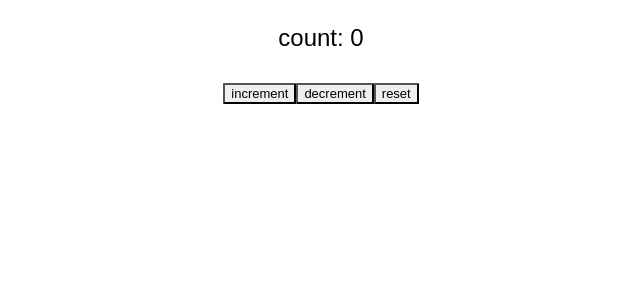
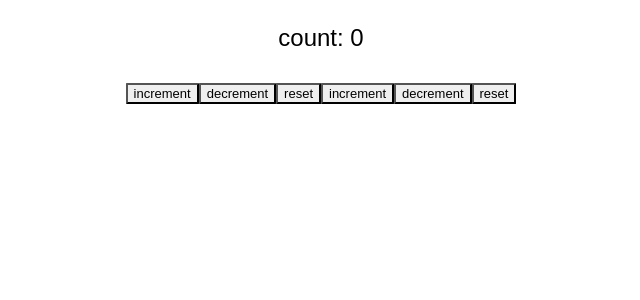
Before and after one commit to neyaz1527/my-react-project, a React (Vite) app: page / in a window 1280 px wide. Shown: the top 300 px of the page, without its empty margins (319-959 px from the left). Built offline with nearby package versions, Linux system fonts and the light colour scheme.

Commit message:
added button

```diff
--- a/src/LearningList.jsx
+++ b/src/LearningList.jsx
@@ -19,6 +19,9 @@ function List() {
       <button className="counterButton" onClick={increment}>increment</button>
       <button className="counterButton" onClick={decrement}>decrement</button>
       <button className="counterButton" onClick={reset}>reset</button>
+      <button className="counterButton" onClick={increment}>increment</button>
+      <button className="counterButton" onClick={decrement}>decrement</button>
+      <button className="counterButton" onClick={reset}>reset</button>
     </div>
   );
 }
```
